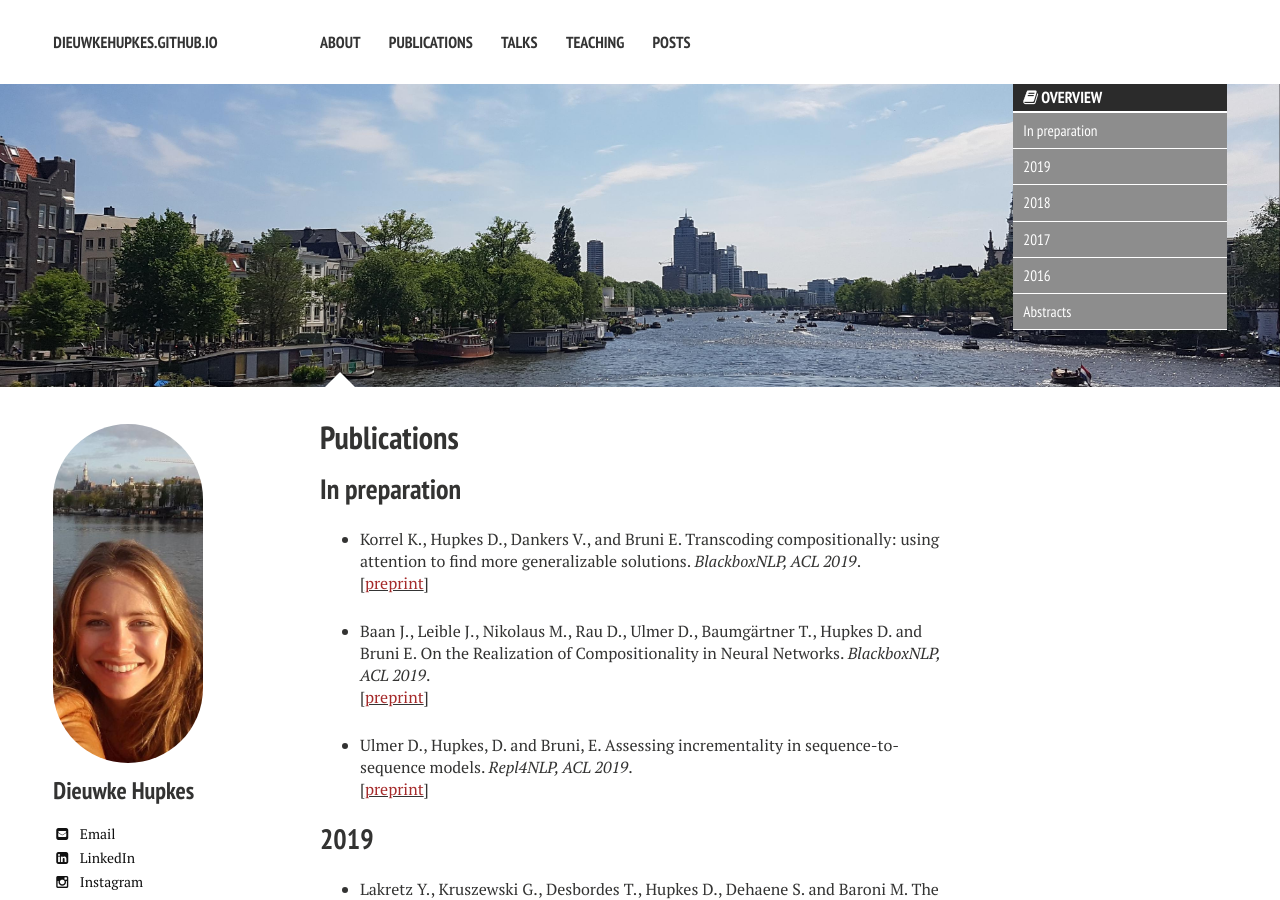
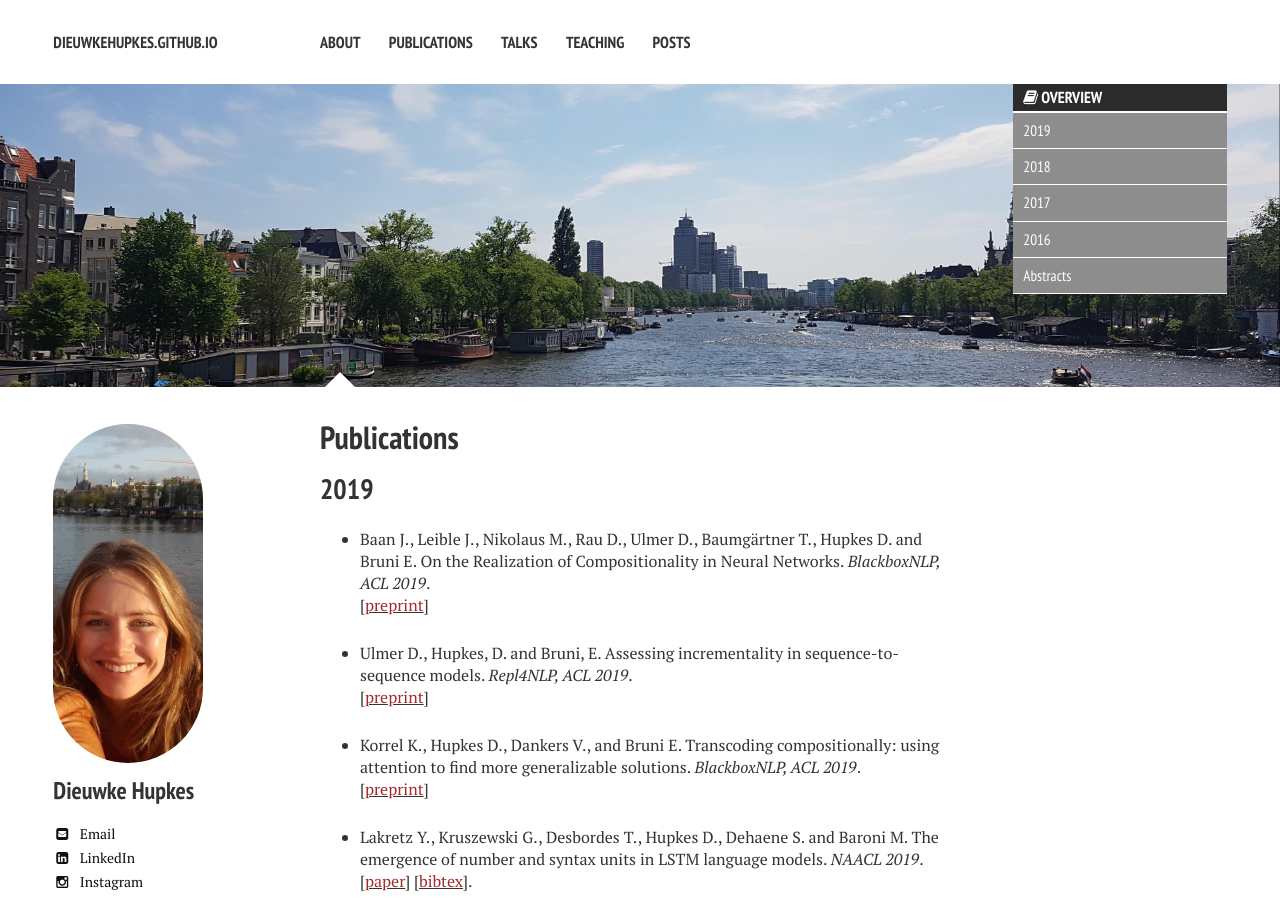
Before and after one commit to dieuwkehupkes/dieuwkehupkes.github.io, a Jekyll site: the page built from publications.md, in a window 1280 px wide and 900 px high. Built offline with Jekyll 4.4.1, drawn with Linux system fonts in a browser that asks for light colours; nearby versions of some CDN libraries.

```diff
--- a/publications.md
+++ b/publications.md
@@ -10,31 +10,28 @@ image:
 
 {% include _toc.html %}
 
-## In preparation
+## 2019
+
+* Baan J., Leible J., Nikolaus M., Rau D., Ulmer D., Baumgärtner T., Hupkes D. and Bruni E.
+On the Realization of Compositionality in Neural Networks.
+*BlackboxNLP, ACL 2019*. \\
+\[[<font color="brown">preprint</font>](https://www.aclweb.org/anthology/W19-4814){:target="blank"}\]
+
+* Ulmer D., Hupkes, D. and Bruni, E.
+Assessing incrementality in sequence-to-sequence models.
+*Repl4NLP, ACL 2019*. \\
+\[[<font color="brown">preprint</font>](https://www.aclweb.org/anthology/W19-4324){:target="blank"}\]
 
 * Korrel K., Hupkes D., Dankers V., and Bruni E.
 Transcoding compositionally: using attention to find more generalizable solutions.
 *BlackboxNLP, ACL 2019*.\\
-\[[<font color="brown">preprint</font>](https://arxiv.org/pdf/1906.01234.pdf){:target="blank"}\]
-
-* Baan J., Leible J., Nikolaus M., Rau D., Ulmer D., Baumgärtner T., Hupkes D. and Bruni E.
-On the Realization of Compositionality in Neural Networks.
-*BlackboxNLP, ACL 2019*. \\
-\[[<font color="brown">preprint</font>](https://arxiv.org/pdf/1906.01634.pdf){:target="blank"}\]
-
-* Ulmer D., Hupkes, D. and Bruni, E.
-Assessing incrementality in sequence-to-sequence models.
-*Repl4NLP, ACL 2019*. \\
-\[[<font color="brown">preprint</font>](https://arxiv.org/pdf/1906.03293.pdf){:target="blank"}\]
-
-## 2019
+\[[<font color="brown">preprint</font>](https://www.aclweb.org/anthology/W19-4801){:target="blank"}\]
 
 * Lakretz Y., Kruszewski G., Desbordes T., Hupkes D., Dehaene S. and Baroni M.
 The emergence of number and syntax units in LSTM language models.
 *NAACL 2019*.\\
 \[[<font color="brown">paper</font>](https://www.aclweb.org/anthology/N19-1002){:target="blank"}\]
 \[[<font color="brown">bibtex</font>](../bibfiles/lakretz2019emergence)\].
-
 
 * Hupkes D., Singh A.K., Korrel K., Kruszewski G. and, Bruni E. Learning compositionally through attentive guidance.
 *CICLing 2019*.\\
```
